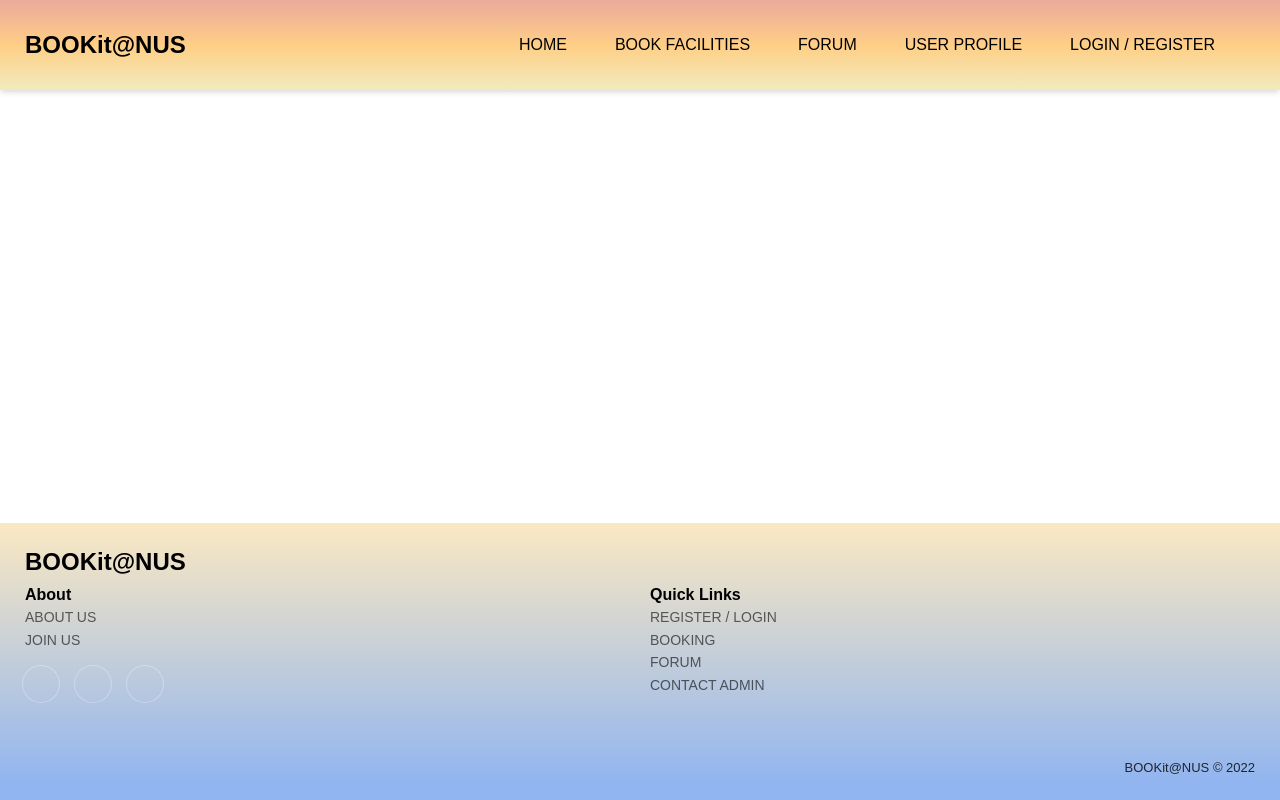
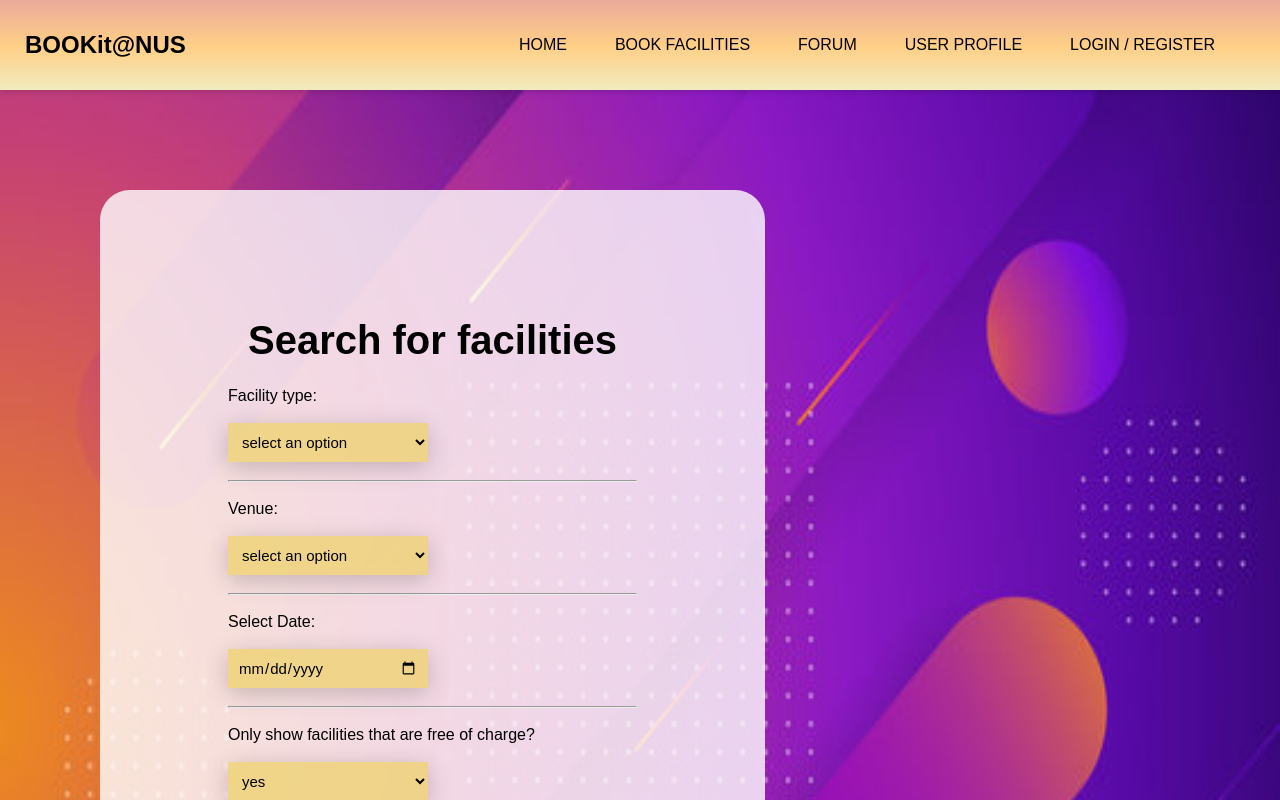
Before and after one commit to huangrz0702/orbital_v_bookitnus, a Vue app: page /Searchmain in a window 1280 px wide. Shown: the top 800 px of the page. Built offline with nearby package versions, Linux system fonts and the light colour scheme.

Commit message:
facility search main page

```diff
--- a/src/components/Navigation.vue
+++ b/src/components/Navigation.vue
@@ -8,7 +8,7 @@
             <div class = "nav-links">
                 <ul>
                     <router-link class = "link" to = "/">Home</router-link>
-                    <router-link class = "link" to = "#">Book Facilities</router-link>
+                    <router-link class = "link" to = "/Searchmain">Book Facilities</router-link>
                     <router-link class = "link" to = "#">Forum</router-link>
                     <router-link class = "link" to = "/ProfilePage">User Profile</router-link>
                     <router-link class = "link" to = "/LoginPage">Login / Register</router-link>
--- a/src/router/index.js
+++ b/src/router/index.js
@@ -50,6 +50,11 @@ const routes = [
       name:"ContactPage",
       component: () => import("../views/Contact.vue"),
     },
+    {
+      path: "/Searchmain",
+      name:"Searchmain",
+      component: () => import("../views/Search-Main/index.vue"),
+    },
 ];
 
 const router = createRouter({
--- a/src/views/LoginPage.vue
+++ b/src/views/LoginPage.vue
@@ -160,7 +160,6 @@ p {
   border: 0ch;
   border-radius: 30px;
   cursor: pointer;
-
 }
 
 .icon {
--- a/src/views/Search-Main/index.vue
+++ b/src/views/Search-Main/index.vue
@@ -1,9 +1,11 @@
 <template>
-      <div class = "searchbox">
+  <div class="searchbox">
+    <div class="top-left">
+      <section class="form">
         <form action="/action_page.php">
-            <fieldset>
-             <legend>Search for facilities:</legend>
+          <h2>Search for facilities</h2>
           <label for="fac_type">Facility type:</label>
+          <br /><br />
 
           <select name="fac_type" id="fac_type">
             <option value="default">select an option</option>
@@ -13,9 +15,10 @@
             <option value="func_room">function room</option>
             <option value="others">others</option>
           </select>
-              <br><br>
+          <br /><br /><hr><br />
 
           <label for="venue">Venue:</label>
+          <br /><br />
           <select name="venue" id="venue">
             <option value="default">select an option</option>
             <option value="UT">Utown</option>
@@ -30,41 +33,103 @@
             <option value="KR">Kent Ridge Hall</option>
             <option value="Sheares">Sheares Hall</option>
           </select>
-             <br><br>
+          <br /><br /><hr><br />
 
-            <label for="date">Select Date</label>
-            <input type = "date" value = "date">
-            <br><br>
+          <label for="date">Select Date:</label>
+          <br /><br />
+          <input type="date" value="date" />
+          <br /><br /><hr><br />
 
-
-            <label for="cost">Only show facilities that are free of charge?</label>
+          <label for="cost"
+            >Only show facilities that are free of charge?</label
+          >
+          <br /><br />
           <select name="cost" id="cost">
             <option value="free">yes</option>
             <option value="nfree">no</option>
           </select>
-            <br><br>
+          <br /><br /><hr><br />
 
-            <input type="submit" value="Search">
-
-            </fieldset>
+          <input class="btn" type="submit" value="Search" />
         </form>
+      </section>
+    </div>
   </div>
 </template>
 
 <script>
 export default {
-  name: 'SearchMainPage'
-}
+  name: "SearchMainPage",
+};
 </script>
 
-<style>
+<style scoped>
+
 .searchbox {
-    float: center;
-    color: rgb(49, 64, 133);
-    text-align: left;
-    padding: 150px 0px;
-    text-decoration: none;
-    font-size: 17px;
+  padding: 10vh;
+  height: 60%;
+  width: 100%;
+  display: flex;
+  background-size: 100% 100%;
+  background-image: url("../../assets/image/about.jpeg");
 }
 
+.top-left {
+      padding-right: 30px;
+}
+
+.form {
+  padding: 10vw;
+  margin: 20px;
+  display: flex;
+  flex-direction: column;
+  justify-content: center;
+  text-align: justify;
+  height: auto;
+  width: 100%;
+  background: rgba(255, 255, 255, 0.8);
+  border-radius: 30px;
+}
+
+h2 {
+  text-align: center;
+  font-size: 40px;
+  margin-bottom: 3vh;
+  font-weight: bold;
+}
+
+select {
+  background-color: rgba(237, 209, 96, 0.669);
+  color: black;
+  padding: 10px;
+  width: 200px;
+  border: none;
+  font-size: 15px;
+  box-shadow: 0 5px 25px rgba(0, 0, 0, 0.2);
+  -webkit-appearance: button;
+  appearance: button;
+  outline: none;
+}
+
+input {
+  background-color: rgba(237, 209, 96, 0.669);
+  color: black;
+  padding: 10px;
+  width: 200px;
+  border: none;
+  font-size: 15px;
+  box-shadow: 0 5px 25px rgba(0, 0, 0, 0.2);
+  -webkit-appearance: button;
+  appearance: button;
+  outline: none;
+}
+
+.btn {
+  width:50%;
+  padding:10px;
+  border: 0ch;
+  border-radius: 30px;
+  cursor: pointer;
+  color: black(237, 209, 96, 0.669)
+}
 </style>
--- a/src/views/UserProfile/ProfilePage.vue
+++ b/src/views/UserProfile/ProfilePage.vue
@@ -4,22 +4,45 @@
     <h2>My account</h2>
     <p>View and edit your personal info below.</p>
 
-        <form class= "signout"  @submit.prevent="signout">
+    <form class="signout" @submit.prevent="signout">
       <input class="btn" type="submit" value="Sign Out" />
     </form>
+    <br />
+    <hr />
 
-        <hr/>
+    <form class="changepassword" @submit.prevent="changepassword">
+      <h2>Change your password</h2>
+      <p>Send an email to change your password.</p>
+
+      <div class="input">
+        <input
+          type="email"
+          placeholder="Please Enter Your Email"
+          v-model="profile.email"
+          required
+        />
+      </div>
+      <input
+        class="btn"
+        id="changepassword"
+        type="submit"
+        value="Change Password"
+      />
+    </form>
+    <br>
+    <hr>
 
     <h2>Display Name</h2>
     <p>Change your display name here.</p>
-        <div class = "input">
+    <div class="input">
       <input
         type="displayname"
         placeholder="Please Enter Your New Display name"
         v-model="profile.name"
         required
       />
-        <hr/>
+      <br />
+      <hr />
 
       <h2>Place of Residence</h2>
       <p>Change your place of residence here.</p>
@@ -30,34 +53,19 @@
         required
       />
     </div>
-        <hr/>
-
-        <form class="changepassword" @submit.prevent="changepassword">
-        <h2>Change your password</h2>
-        <p>Send an email to change your password. </p>
-
-        <div class = "input">
-        <input
-            type="email"
-            placeholder="Please Enter Your Email"
-            v-model="profile.email"
-            required
-          />
-        </div>
-        <input class="btn" id="changepassword" type="submit" value="Change Password" />
-        </form>
+    <br />
+    <hr />
 
   </div>
-
 </template>
 
 <script>
 import { ref } from "vue";
-import { sendPasswordResetEmail} from "firebase/auth";
+import { sendPasswordResetEmail } from "firebase/auth";
 import { auth } from "../../firebase/firebaseinit.js";
-import 'firebase/compat/auth';
+import "firebase/compat/auth";
 
-export default{
+export default {
   setup() {
     const profile = ref({});
     return {
@@ -68,17 +76,16 @@ export default{
   props: {
     name: {
       type: String,
-            default: localStorage.getItem('currentuser')
+      default: localStorage.getItem("currentuser"),
     },
   },
   methods: {
     async changepassword() {
-            try{
-                await sendPasswordResetEmail(auth, this.profile.email)
-                .then(() => {
-                  alert("Password Reset Email Sent!")
+      try {
+        await sendPasswordResetEmail(auth, this.profile.email).then(() => {
+          alert("Password Reset Email Sent!");
         });
-            } catch(error) {
+      } catch (error) {
         switch (error.code) {
           default:
             alert("Something went wrong");
@@ -88,11 +95,11 @@ export default{
     },
     async signout() {
       try {
-                await localStorage.clear()
-                alert("You have signed out!")
-                this.$router.push({ name: "LoginPage"})
-            } catch(error) {
-                    console.log(error)
+        await localStorage.clear();
+        alert("You have signed out!");
+        this.$router.push({ name: "LoginPage" });
+      } catch (error) {
+        console.log(error);
         switch (error.code) {
           default:
             alert("Something went wrong");
@@ -108,20 +115,22 @@ export default{
 .container-profile {
   height: 75vh;
   padding-left: 5vw;
-    padding-right:5vw;
+  padding-right: 5vw;
   padding: 1vh 10vw 1vh 10vw;
   background-size: 100% 100%;
   background-image: url(../../assets/image/profile.png);
 }
-h2{
+
+h2 {
   font-size: 18px;
   padding: 1vh 5vw 1vh 5vw;
-    font-weight:bold
+  font-weight: bold;
 }
-p{
+p {
   font-size: 15px;
   padding: 1vh 5vw 1vh 5vw;
 }
+
 hr {
   width: 90%;
   color: gray;
@@ -134,13 +143,13 @@ hr {
   padding: 4px 4px 4px 30px;
   height: 30px;
   border-radius: 10px;
-  font-size:13px;
+  font-size: 13px;
   display: block;
   position: relative;
-  left: 80px;
+  left: 73px;
 }
 
-.btn  {
+.btn {
   width: 250px;
   height: 30px;
   border: none;
@@ -150,7 +159,7 @@ hr {
   text-align: center;
   cursor: pointer;
   display: block;
-    padding:10px,10px;
+  padding: 10px, 10px;
   border: 0ch;
   border-radius: 30px;
   position: relative;
```
Lines whose indentation alone changed are shown as unchanged.
